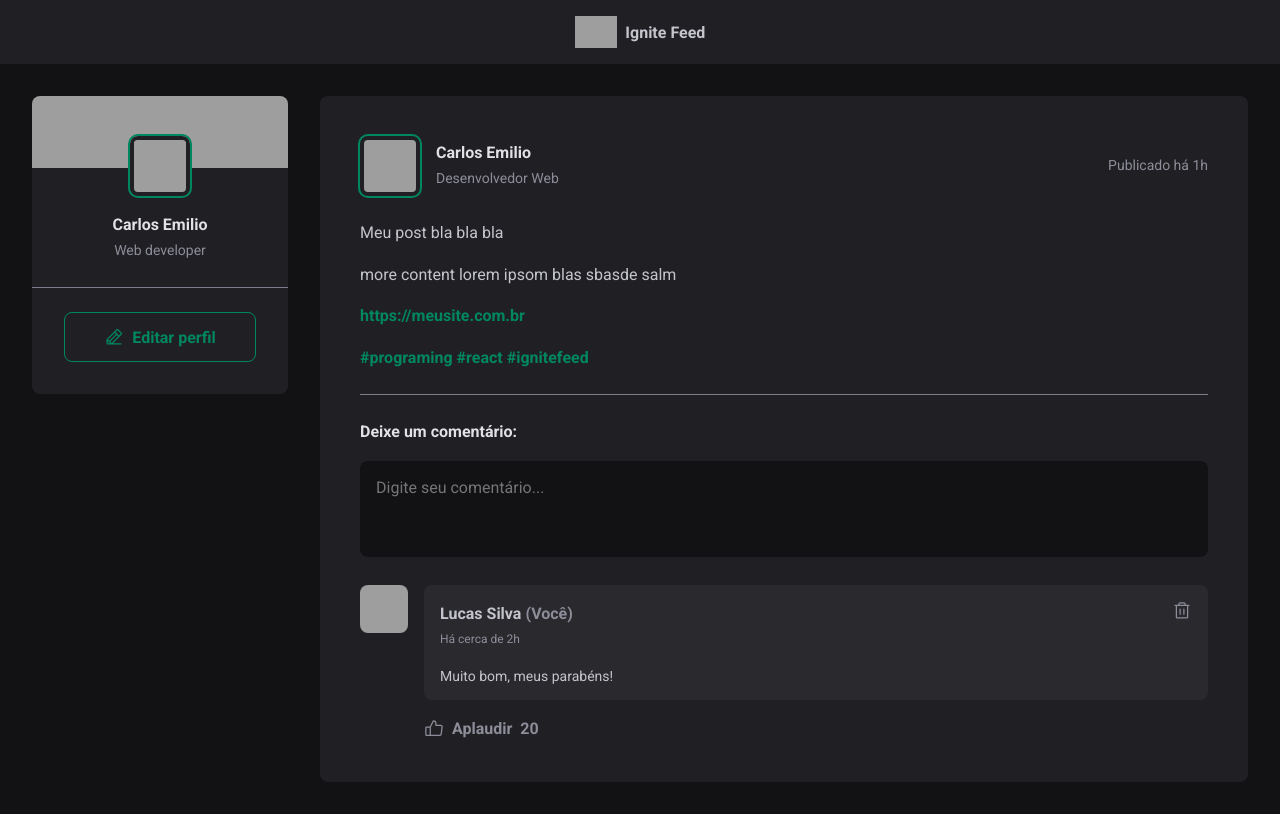
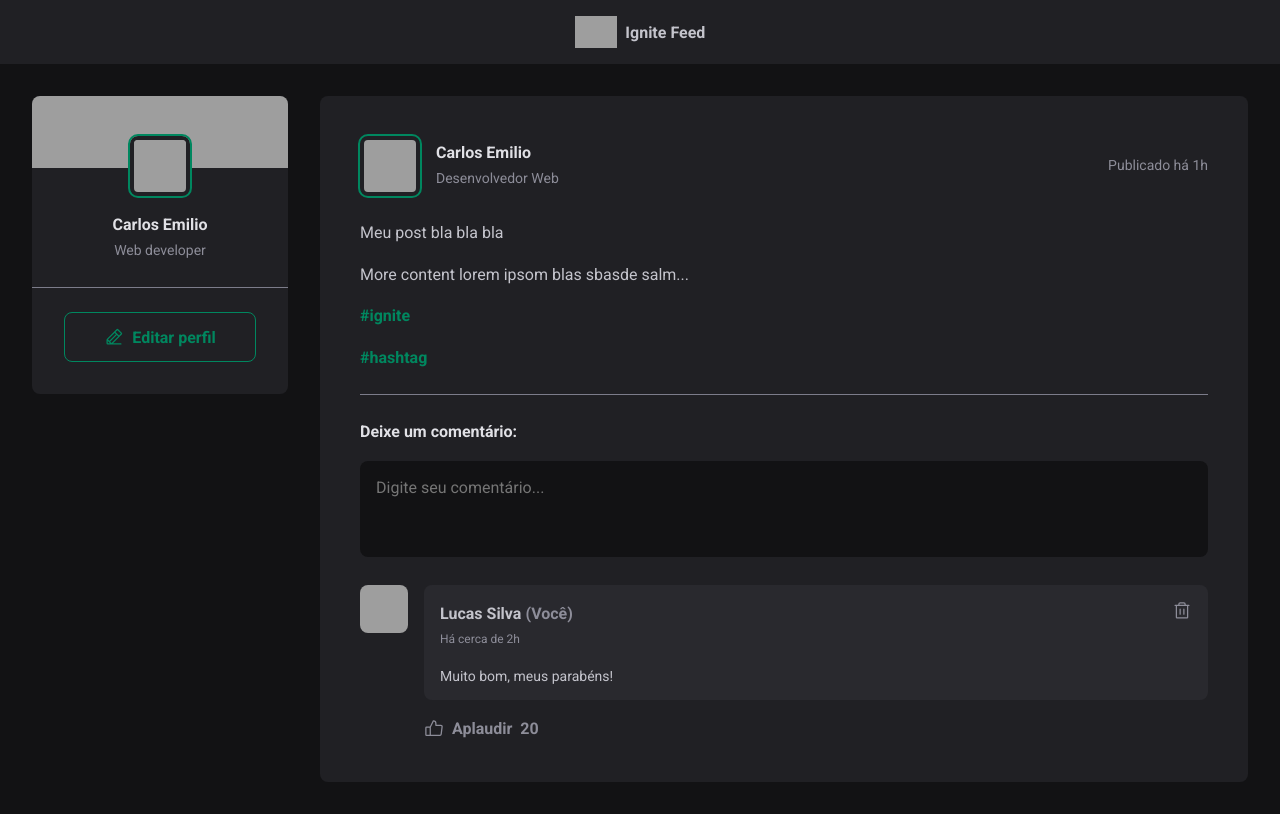
Before and after one commit to codemilio/reactjs-ignite-feed, a React (Vite) app: page / in a window 1280 px wide. Built offline with nearby package versions, Linux system fonts and the light colour scheme; grey boxes are pictures that could not be loaded.

Commit message:
feat: add possibility for post to contain links and hashtags

```diff
--- a/src/components/Post/index.tsx
+++ b/src/components/Post/index.tsx
@@ -22,13 +22,9 @@ export function Post({ author, publishedAt, content }: Props) {
       </header>
 
       <div className={styles.content}>
-        {content.map(value => <p>{value}</p>)}
-        <p><a href="#"> https://meusite.com.br </a></p>
-        <p>
-          <a href="#"> #programing </a>
-          <a href="#"> #react </a>
-          <a href="#"> #ignitefeed </a>
-        </p>
+        {content.map(data => data.type === 'PARAGRAPH' ?
+          <p>{data.content}</p> : <p><a href='#'> {data.content} </a></p>
+        )}
       </div>
 
       <form className={styles.replies}>
--- a/src/components/PostList/index.tsx
+++ b/src/components/PostList/index.tsx
@@ -11,8 +11,22 @@ const postList: IPost[] = [
     },
     publishedAt: new Date(),
     content: [
-      'Meu post bla bla bla',
-      'more content lorem ipsom blas sbasde salm'
+      {
+        type: 'PARAGRAPH',
+        content: 'Meu post bla bla bla'
+      },
+      {
+        type: 'PARAGRAPH',
+        content: 'More content lorem ipsom blas sbasde salm...'
+      },
+      {
+        type: 'LINK',
+        content: '#ignite'
+      },
+      {
+        type: 'LINK',
+        content: '#hashtag'
+      },
     ]
   }
 ]
```
Also changed, not shown: src/utils/types.ts (+6 -1 lines).
